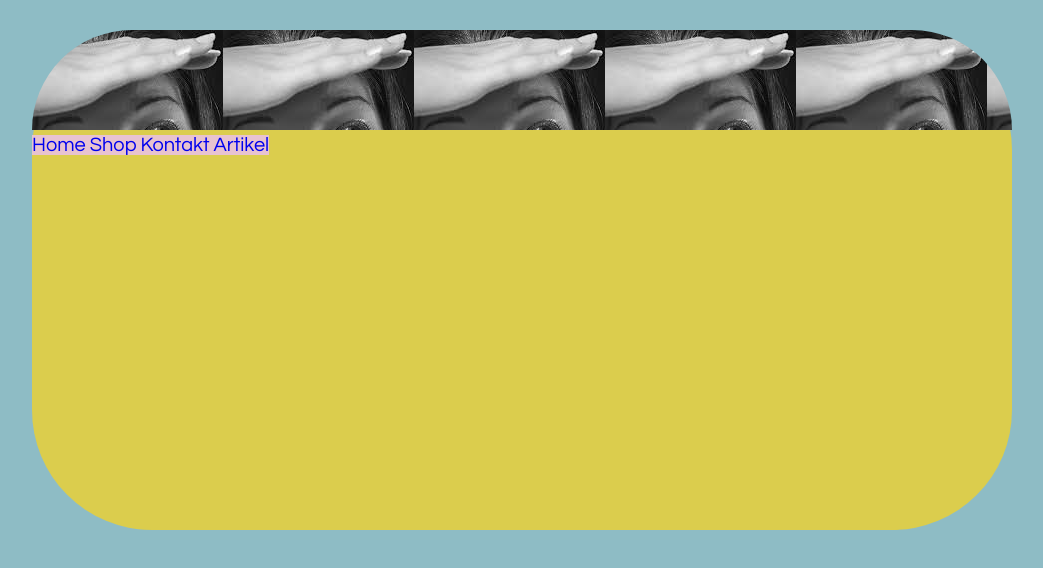
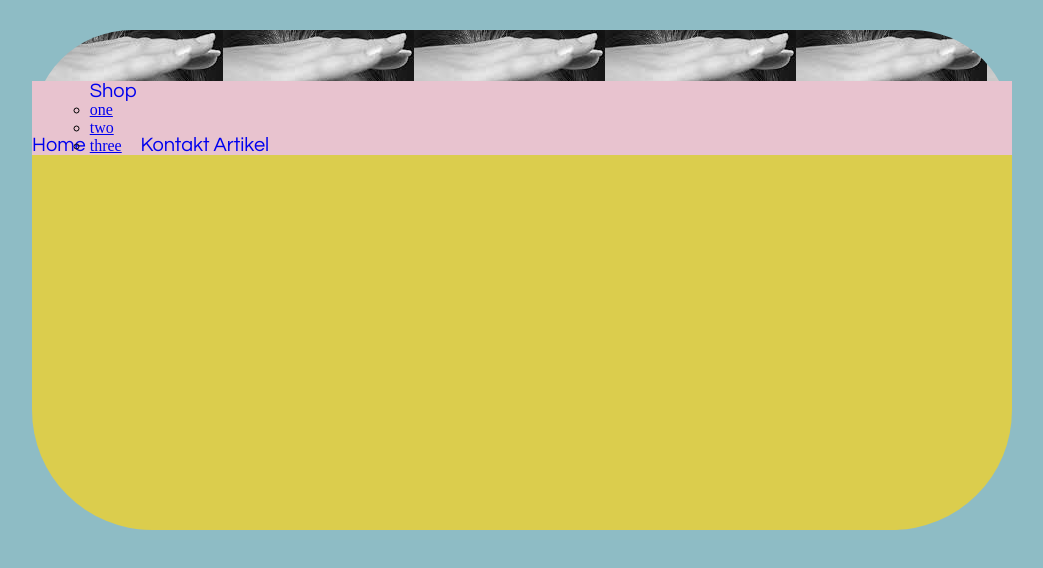
Before and after one commit to Zarenbraut/Projekt-Typo, a plain HTML site: page index.html in a window 1280 px wide. Shown: the whole page, without its empty margins (118-1161 px from the left). Drawn offline with Linux system fonts and the light colour scheme.

Commit message:
vorbereitung für menu

```diff
--- a/css/style.css
+++ b/css/style.css
@@ -30,11 +30,11 @@ body {
 
 /* bild einfügen in css color von backround weg , dann transparent setzten , dann so: background:transparent url (img/May Ray.jpg */
 
-#navi li{
+#navi > li{   /* > bedeutet nur die unter elmenete ansprechen */
 	display:inline-block;
 	list-style-type:none;
 	}
-	#navi li a{
+	#navi > li > a{
 		text-decoration:none;
 		font-family:'Century Gothic', sans-serif;
 		font-size:20px;
@@ -43,4 +43,5 @@ body {
 	background-color:#E8C3CF;
 	position:absolute; /* dafür muss der header relativ gesetzt werden sonst macht absolut keinen sinn  */
 	bottom: -25px; /* setzte die Pixel - weil im verhältnis zu header    */
+	width:100%; /*weil absolut braucht er neue weite  */
 }
--- a/index.html
+++ b/index.html
@@ -15,7 +15,13 @@
 		<ul id="navi">
 
 		<li><a href="#">Home</a></li>
-		<li><a href="#">Shop</a></li>
+		<li><a href="#">Shop</a>
+			<ul>
+			<li><a href="#">one</a></li>
+			<li><a href="#">two</a></li>
+			<li><a href="#">three</a></li>
+			</ul>
+		</li>
 		<li><a href="#">Kontakt</a></li>
 		<li><a href="#">Artikel</a></li>
 
```
